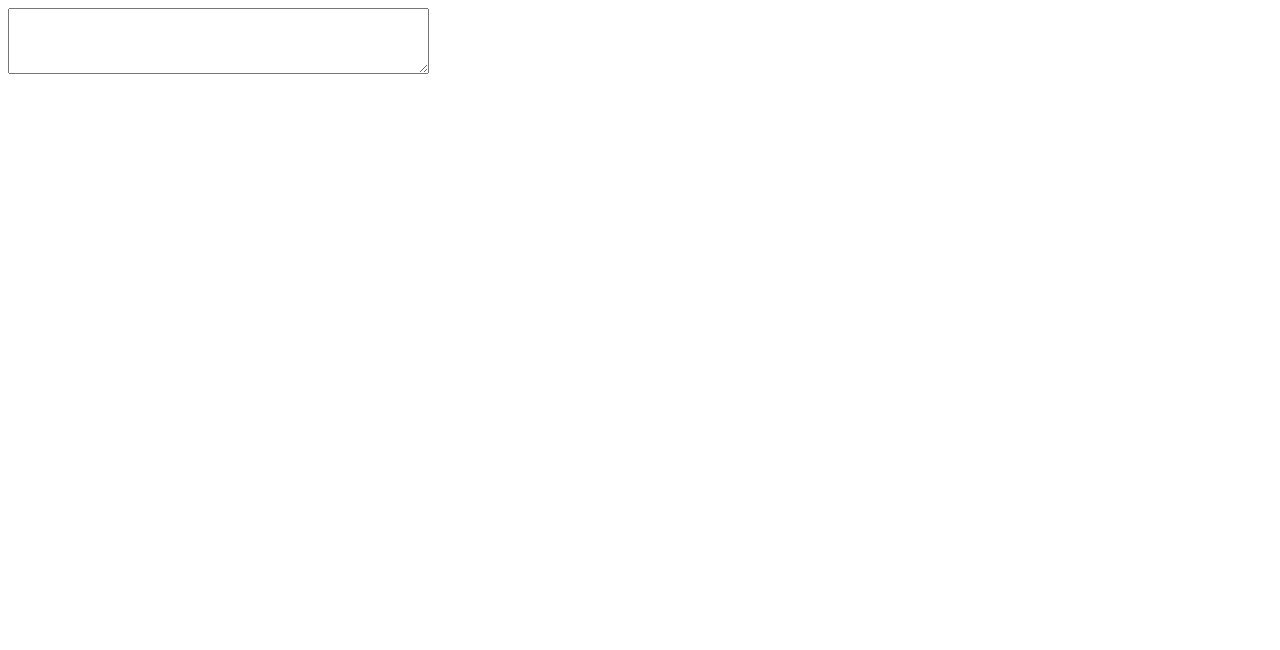
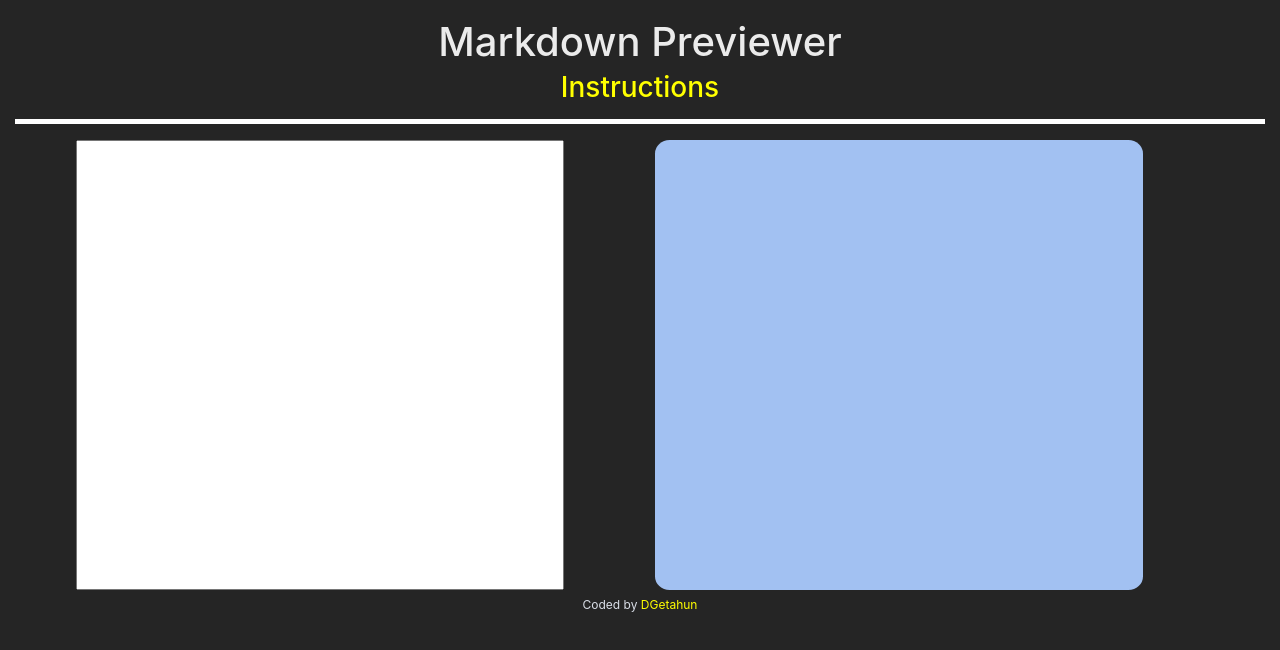
Before and after one commit to Dereje1/mark-down, a plain HTML site: page index.html in a window 1280 px wide. Drawn offline with nearby package versions, Linux system fonts and the light colour scheme.

Commit message:
final update

```diff
--- /dev/null
+++ b/css/style.scss
@@ -0,0 +1,44 @@
+//variable declaration in list form fot links only
+$a-tags: 'a, a:active, a:hover, a:visited, a:active, a:hover';
+
+//note everything nested under body
+body{
+  margin-top:20px;
+  background-color:#252525;
+  margin-bottom:2em;
+  //bring in lists
+  #{$a-tags} {
+  color: yellow;
+  text-decoration: none;
+  }
+  //nest everything else in bootstrap container
+  .container-fluid{
+    .title{
+      display: run-in;
+      color: #ebebeb;
+      hr{
+        border-color: white;
+        border-width: thick;
+      }
+    }
+    .textarea{
+      width:80%;
+      margin-left: 10%;
+      padding-left: 2%;
+      height:450px;
+      resize: none;
+    }
+    #markedUp{
+      width:80%;
+      padding-left: 2%;
+      background-color: #a2c1f2;
+      height:450px;
+      border-radius: 3%;
+      overflow: auto;
+    }
+    #info{
+      font-size: .75em;
+      color: #dadfe8;
+    }
+  }
+}
--- a/index.html
+++ b/index.html
@@ -2,14 +2,35 @@
 <html>
   <head>
     <meta charset="UTF-8" />
+    <link rel='stylesheet prefetch' href='https://cdnjs.cloudflare.com/ajax/libs/twitter-bootstrap/4.0.0-alpha.6/css/bootstrap.min.css'>
+    <link rel="stylesheet" href="css/style.min.css">
+
     <script crossorigin src="https://unpkg.com/react@15/dist/react.min.js"></script>
-<script crossorigin src="https://unpkg.com/react-dom@15/dist/react-dom.min.js"></script>
-
-<script src="https://cdnjs.cloudflare.com/ajax/libs/marked/0.3.6/marked.min.js"></script>
+    <script crossorigin src="https://unpkg.com/react-dom@15/dist/react-dom.min.js"></script>
+    <script src="https://cdnjs.cloudflare.com/ajax/libs/marked/0.3.6/marked.min.js"></script>
     <script src="https://unpkg.com/babel-standalone@6/babel.min.js"></script>
     <script src="js\index.js" type="text/babel"></script>
   </head>
   <body>
-    <div id="app"></div>
+    <div class ="container-fluid">
+      <div class="row">
+        <div class="col-md-12 text-center title">
+          <h1>Markdown Previewer</h1>
+          <h3><a href="instructions.html" target="_blank">Instructions</a></h3>
+          <hr></hr>
+        </div>
+      </div>
+      <div class="row">
+        <div class="col-md-6" id="app"></div>
+        <div class="col-md-6">
+          <div id ="markedUp"></div>
+        </div>
+      </div>
+      <div class="row">
+        <div class="col-md-12 text-center" id="info">
+          Coded by <a href="https://www.freecodecamp.com/dereje1" target="_blank">DGetahun</a>
+        </div>
+      </div>
+    </div>
   </body>
 </html>
--- a/js/index.js
+++ b/js/index.js
@@ -1,6 +1,9 @@
+//no need for import as I am not using the production package
 class InputBox extends React.Component {
+  //standard always include
   constructor(props) {
     super(props);
+    //I don't really need state for this project but good practice
     this.state={
       inputText:'',
       outputText:''
@@ -8,37 +11,38 @@ class InputBox extends React.Component {
     //critical otherwise this is not recognized in the function trying to set
     this.updateInput = this.updateInput.bind(this);
   }
+  //updates on change of text area
   updateInput(ev){
+    //note this captures everything in text box not just change
     var typedText = ev.target.value;
+    //just incase I need the character change
     var chcode = typedText.charCodeAt((typedText.length-1))
+    //set state will need for future but not really for this project
+    //as performMarking directly injects marking into div
     this.setState({inputText:typedText});
     this.setState({outputText:performMarking(typedText)});
   }
-
+  //standard always include render function
   render(){
     return(
+      //returns just the one input area div
       <div>
-        <textarea onChange={this.updateInput} rows="4" cols="50"></textarea>
-        <div id ="markedUp"></div>
+        <textarea className = "textarea" onChange={this.updateInput}></textarea>
       </div>
     )
   }
 }
 
-class ConvertedMessage extends React.Component{
-  render(){
-    return <div>{this.props.userinput}</div>
-  }
-}
-
+//standard must always include
 ReactDOM.render(
   <InputBox />,
   document.getElementById('app')
-)
+);
 
 
-//outside function testing()
+//outside function performMarking() does the mardown on inputText
 function performMarking(someparam){
+    //options from documentation of library
     marked.setOptions({
     renderer: new marked.Renderer(),
     gfm: true,
@@ -49,7 +53,8 @@ function performMarking(someparam){
     smartLists: true,
     smartypants: false
   });
+  //inject marking
   var markedArea = document.getElementById("markedUp");
   markedArea.innerHTML = marked(someparam);
-return marked(someparam)
+  return marked(someparam);
 }
```
Also changed, not shown: instructions.html (added, +46 -0 lines), css/style.min.css (added). Lines whose indentation alone changed are shown as unchanged.
